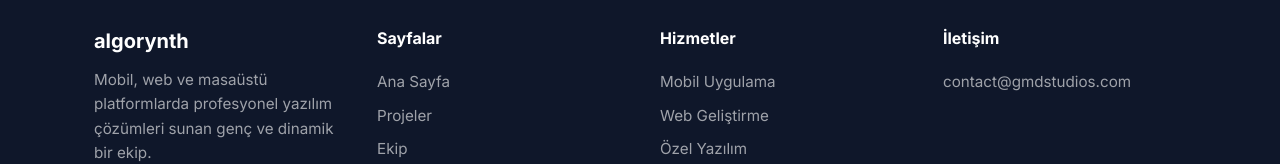
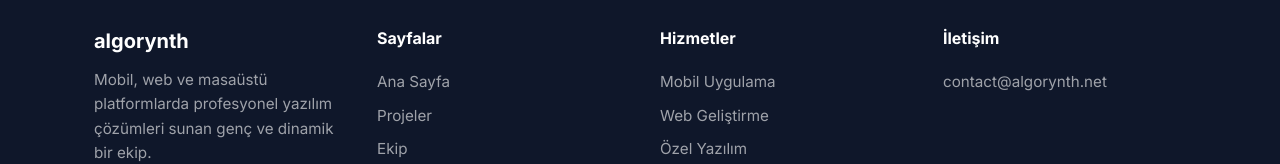
Before and after one commit to algorynth/portfolio-site, a Next.js app: page / in a window 1280 px wide. Shown: the part 3509-3673 px from the top of the page. Built offline with nearby package versions, Linux system fonts and the light colour scheme.

Commit message:
update email

```diff
--- a/app/components/Footer.jsx
+++ b/app/components/Footer.jsx
@@ -31,7 +31,7 @@ export default function Footer() {
                     <div className="footer-links">
                         <h4>İletişim</h4>
                         <ul>
-                            <li><a href="mailto:contact@gmdstudios.com">contact@gmdstudios.com</a></li>
+                            <li><a href="mailto:contact@algorynth.net">contact@algorynth.net</a></li>
                         </ul>
                     </div>
                 </div>
```
